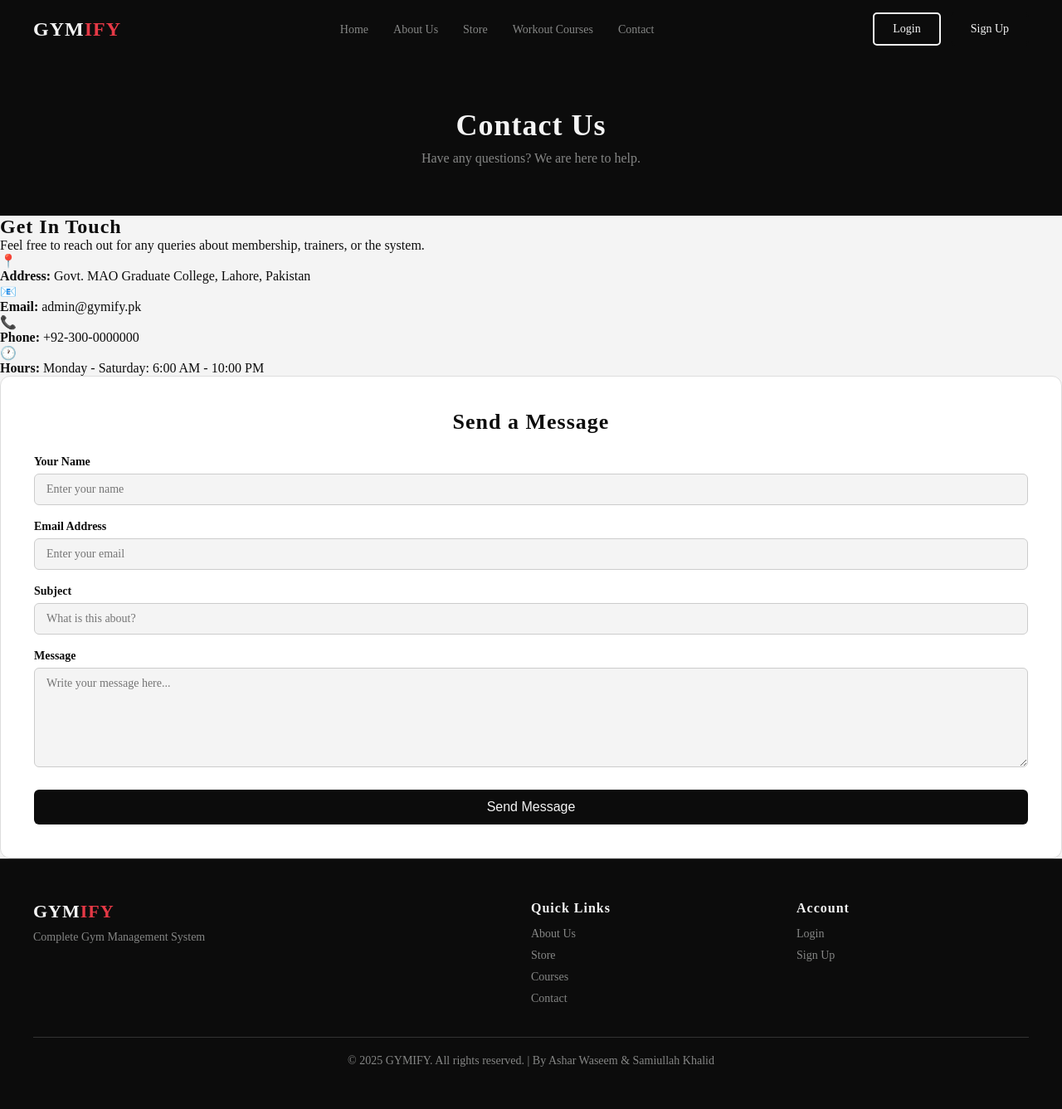
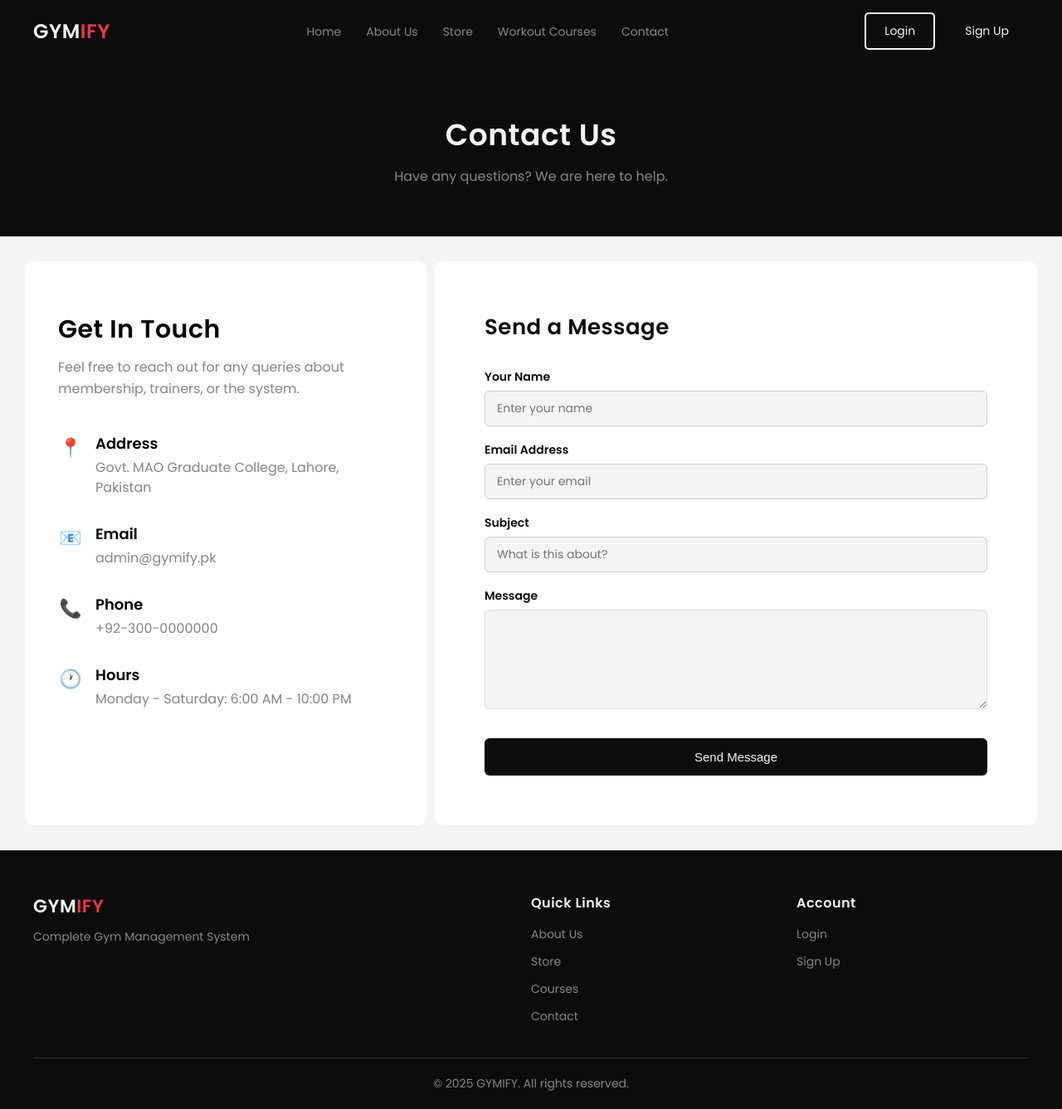
Before and after one commit to careerbuilder21/gymify-project, a Django app: page /contact/ in a window 1280 px wide. Shown: the whole page at 83% size. Before the commit the page ends 1286 px from the top, so only its background shows below. Run offline with Django 5.2, Linux system fonts and the light colour scheme.

Commit message:
latest changes

```diff
--- a/static/css/style.css
+++ b/static/css/style.css
@@ -6,6 +6,8 @@
    Black: #0C0C0C
    Accent: #E63946 (red for gym)
 =========================== */
+@import url('https://fonts.googleapis.com/css2?family=Oswald:wght@400;600;700&family=Poppins:wght@400;500;600&display=swap');
+
 * {
     margin: 0;
     padding: 0;
@@ -13,10 +15,12 @@
 }
 
 body {
-    font-family:'Times New Roman', Times, serif;
+    font-family: 'Poppins',sans-serif;
     background-color: #F4F4F4;
     color: #0C0C0C;
     font-size: 16px;
+    margin: 0;
+    padding: 0;
 }
 
 a {
@@ -535,7 +542,114 @@ margin-top:5px;
     background-color: #0C0C0C;
     color: #F4F4F4;
 }
+/* ===========================
+   CONTACT PAGE
+=========================== */
 
+.contact-section {
+    padding: 30px 30px;
+    background: #F4F4F4;
+}
+
+.contact-layout {
+    display: grid;
+    grid-template-columns: 1fr 1.5fr;
+    gap: 10px;
+    margin: auto;
+    border-radius: 4px;
+    min-height: 600px;
+}
+
+.contact-info-box {
+    background: white;
+    color: black;
+    padding: 60px 40px;
+    border-radius: 10px;
+}
+
+.contact-info-box h2 {
+    color: black;
+    margin-bottom: 10px;
+    font-size: 30px;
+    font-weight: 600;
+}
+
+.contact-subtitle {
+    color: #858685;
+    font-size: 16px;
+    margin-bottom: 40px;
+    line-height: 1.6;
+}
+
+.contact-info-item {
+    display: flex;
+    align-items: flex-start;
+    gap: 15px;
+    margin-bottom: 30px;
+}
+
+.contact-icon {
+    font-size: 22px;
+    width: 30px;
+    text-align: center;
+    flex-shrink: 0;
+    margin-top: 2px;
+}
+
+.contact-info-item strong {
+    display: block;
+    color: black;
+    font-size: 18px;
+    font-weight: 600;
+    margin-bottom: 4px;
+}
+
+.contact-info-item p {
+    color: #858685;
+    font-size: 16px;
+    margin: 0;
+    line-height: 1.5;
+}
+
+.contact-form-box {
+    background: #fff;
+    padding: 60px 60px;
+    border-radius: 10px;
+    border: none;
+    box-shadow: none;
+}
+
+.contact-form-box h2 {
+    color: #0C0C0C;
+    margin-bottom: 30px;
+    font-size: 26px;
+    font-weight: 600;
+}
+
+.contact-form-box textarea {
+    width: 100%;
+    padding: 12px;
+    height: 120px;
+    border: 1px solid #ddd;
+    border-radius: 6px;
+    font-family: inherit;
+    font-size: 14px;
+    resize: vertical;
+    color: #0C0C0C;
+    background: #F4F4F4;
+    box-sizing: border-box;
+}
+
+.contact-form-box textarea::placeholder {
+    color: #858685;
+}
+
+.contact-form-box .form-btn {
+    width: 100%;
+    padding: 14px;
+    font-size: 15px;
+    margin-top: 10px;
+}
 /* ===========================
    STORE PAGE
 =========================== */
@@ -1109,8 +1223,9 @@ h1, h2, h3, h4,
 .nav-logo,
 .sidebar-logo,
 .stat-number {
-    font-family:'Times New Roman', Times, serif;
-    letter-spacing: 1px;
+    font-family: 'Poppins',sans-serif;
+    letter-spacing: 0.5px;
+    font-weight: 600;
 }
 /* ===========================
    MEMBER STORE PAGE
--- a/templates/contact.html
+++ b/templates/contact.html
@@ -34,57 +34,90 @@
 
     <!-- CONTACT CONTENT -->
     <div class="contact-section">
+        <div class="contact-layout">
 
+            <!-- GET IN TOUCH -->
+            <div class="contact-info-box">
                 <h2>Get In Touch</h2>
-        <p>Feel free to reach out for any queries about membership, trainers, or the system.</p>
+                <p class="contact-subtitle">
+                    Feel free to reach out for any queries
+                    about membership, trainers, or the system.
+                </p>
 
-        <!-- Contact Info -->
-        <div class="contact-info">
                 <div class="contact-info-item">
-                <span class="icon">📍</span>
-                <p><strong>Address:</strong> Govt. MAO Graduate College, Lahore, Pakistan</p>
-            </div>
-            <div class="contact-info-item">
-                <span class="icon">📧</span>
-                <p><strong>Email:</strong> admin@gymify.pk</p>
-            </div>
-            <div class="contact-info-item">
-                <span class="icon">📞</span>
-                <p><strong>Phone:</strong> +92-300-0000000</p>
-            </div>
-            <div class="contact-info-item">
-                <span class="icon">🕐</span>
-                <p><strong>Hours:</strong> Monday - Saturday: 6:00 AM - 10:00 PM</p>
+                    <span class="contact-icon">📍</span>
+                    <div>
+                        <strong>Address</strong>
+                        <p>Govt. MAO Graduate College,
+                           Lahore, Pakistan</p>
                     </div>
                 </div>
 
-        <!-- Contact Form -->
-        <div class="form-box">
+                <div class="contact-info-item">
+                    <span class="contact-icon">📧</span>
+                    <div>
+                        <strong>Email</strong>
+                        <p>admin@gymify.pk</p>
+                    </div>
+                </div>
+
+                <div class="contact-info-item">
+                    <span class="contact-icon">📞</span>
+                    <div>
+                        <strong>Phone</strong>
+                        <p>+92-300-0000000</p>
+                    </div>
+                </div>
+
+                <div class="contact-info-item">
+                    <span class="contact-icon">🕐</span>
+                    <div>
+                        <strong>Hours</strong>
+                        <p>Monday - Saturday:
+                           6:00 AM - 10:00 PM</p>
+                    </div>
+                </div>
+            </div>
+
+            <!-- RIGHT — SEND MESSAGE -->
+            <div class="contact-form-box">
                 <h2>Send a Message</h2>
 
                 <div class="form-group">
-                <label for="contact-name">Your Name</label>
-                <input type="text" id="contact-name" placeholder="Enter your name">
+                    <label>Your Name</label>
+                    <input type="text"
+                           id="contact-name"
+                           placeholder="Enter your name">
                 </div>
 
                 <div class="form-group">
-                <label for="contact-email">Email Address</label>
-                <input type="email" id="contact-email" placeholder="Enter your email">
+                    <label>Email Address</label>
+                    <input type="email"
+                           id="contact-email"
+                           placeholder="Enter your email">
                 </div>
 
                 <div class="form-group">
-                <label for="contact-subject">Subject</label>
-                <input type="text" id="contact-subject" placeholder="What is this about?">
+                    <label>Subject</label>
+                    <input type="text"
+                           id="contact-subject"
+                           placeholder="What is this about?">
                 </div>
 
                 <div class="form-group">
-                <label for="contact-message">Message</label>
-                <textarea id="contact-message" placeholder="Write your message here..."></textarea>
+                    <label>Message</label>
+                    <textarea id="contact-message"
+                              placeholder="Write your message here...">
+                    </textarea>
                 </div>
 
-            <button class="form-btn" onclick="submitContact()">Send Message</button>
+                <button class="form-btn"
+                        onclick="submitContact()">
+                    Send Message
+                </button>
             </div>
 
+        </div>
     </div>
 
     <!-- FOOTER -->
@@ -112,7 +145,7 @@
             </div>
         </div>
         <div class="footer-bottom">
-            <p>&copy; 2025 GYMIFY. All rights reserved. | By Ashar Waseem & Samiullah Khalid</p>
+            <p>&copy; 2025 GYMIFY. All rights reserved.</p>
         </div>
     </footer>
 
--- a/templates/courses.html
+++ b/templates/courses.html
@@ -114,7 +114,7 @@
             </div>
         </div>
         <div class="footer-bottom">
-            <p>&copy; 2025 GYMIFY. All rights reserved. | By Ashar Waseem & Samiullah Khalid</p>
+            <p>&copy; 2025 GYMIFY. All rights reserved.</p>
         </div>
     </footer>
 </body>
```
Also changed, not shown: other parts of static/css/style.css (+4 -114 lines), templates/about.html (+36 -35 lines), templates/index.html (+5 -5 lines), templates/store.html (+7 -7 lines). Lines whose indentation alone changed are shown as unchanged.
